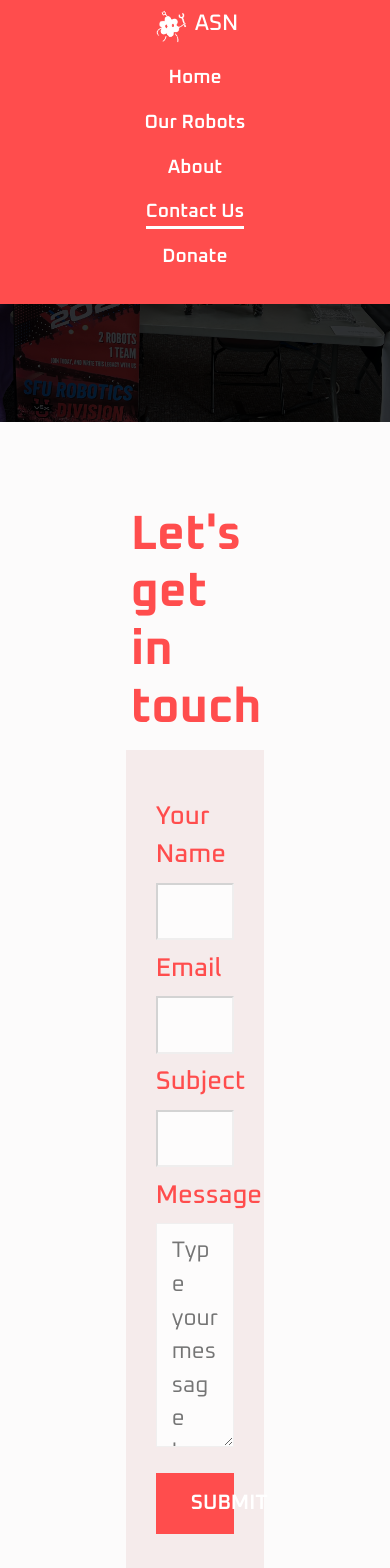
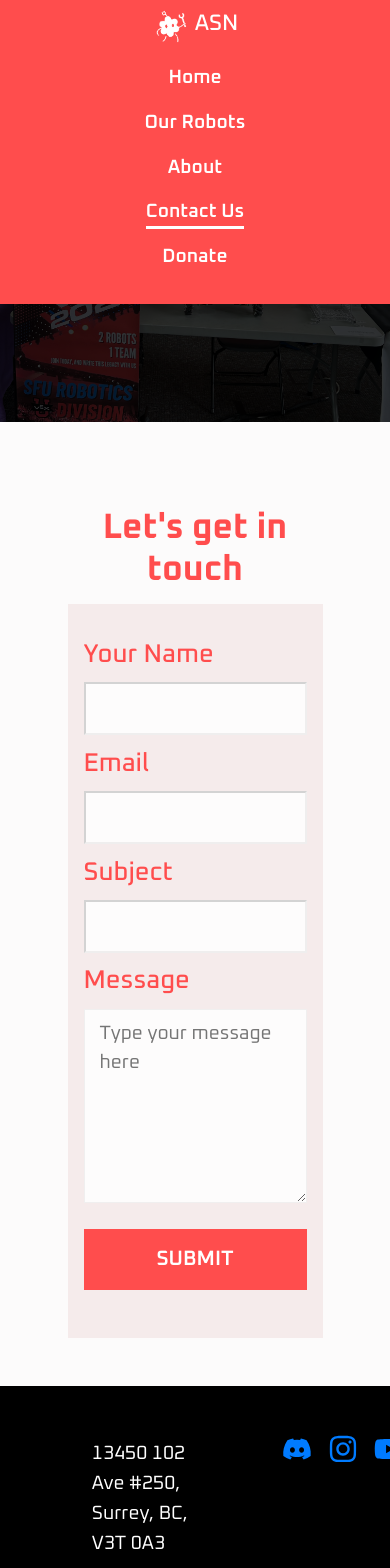
Before and after one commit to kelly2603/sfurcw, a React (Create React App) app: page /contact in a window 390 px wide. Shown: the top 1568 px of the page. Built offline with nearby package versions, Linux system fonts and the light colour scheme.

Commit message:
Update mobile compatibility for Contact and About page

```diff
--- a/src/components/About/OurBGStyles.css
+++ b/src/components/About/OurBGStyles.css
@@ -4,6 +4,7 @@
     grid-gap: 2rem;
     position: relative;
 }
+
 .OBG-container::before {
     content: "";
     position: absolute;
@@ -15,22 +16,48 @@
     transform: translateX(1.6rem);
     z-index: 1;
 }
+
 .OBG-container .img-container {
     display: flex;
     justify-content: center;
     align-items: center;
 }
+
 .OBG-container .img {
     width: 80%;
     max-width: 100%;
     height: auto;
 }
+
 .OBG-container .desc-container {
     display: flex;
     flex-direction: column;
     align-items: flex-start;
     justify-content: center;
 }
+
 .BG-container {
     padding-bottom: 4rem;
 }
+
+/* Mobile Responsive */
+@media (max-width: 768px) {
+    .OBG-container {
+        grid-template-columns: 1fr; /* stack into 1 column */
+        grid-gap: 2rem;
+    }
+
+    .OBG-container::before {
+        display: none; /* hide the vertical divider on mobile */
+    }
+
+    .OBG-container .img {
+        width: 100%; /* make image scale properly */
+        max-width: 90vw;
+    }
+
+    .OBG-container .desc-container {
+        align-items: center; /* center text on mobile */
+        text-align: center;
+    }
+}
--- a/src/components/Contact/ContactFormStyles.css
+++ b/src/components/Contact/ContactFormStyles.css
@@ -3,28 +3,33 @@
     margin: auto;
     align-items: center;
 }
+
 .contact-container h4 {
     font-size: 3rem;
 }
+
 .form-container {
     background-color: #f5ebeb;
     width: 100%;
     margin: auto;
 }
-label{
+
+label {
     color: #FF4D4D;
     font-size: 1.6rem;
     font-weight: 500;
 }
-form{
-    display:flex;
+
+form {
+    display: flex;
     flex-direction: column;
     padding: 3rem 1rem;
     margin: auto;
     max-width: 80%;
+}
 
-}
-form input, form textarea{
+form input,
+form textarea {
     margin-bottom: 0.6rem;
     padding: 10px 15px;
     font-size: 1.4rem;
@@ -32,6 +37,29 @@ form input, form textarea{
     border-color: rgba(212, 212, 212, 0.325);
     color: #3b3a3a;
 }
+
 .footer p {
     color: #fff;
 }
+
+/* 📱 Mobile Responsive Fix */
+@media (max-width: 768px) {
+    .contact-container {
+        width: 90%; /* stretch closer to screen width */
+    }
+
+    .contact-container h4 {
+        font-size: 2.2rem; /* shrink heading */
+        text-align: center;
+    }
+
+    form {
+        max-width: 100%; /* allow form to expand */
+        padding: 2rem 1rem;
+    }
+
+    form input,
+    form textarea {
+        font-size: 1.2rem; /* slightly smaller fields */
+    }
+}
--- a/src/components/Home/TeamIntroStyles.css
+++ b/src/components/Home/TeamIntroStyles.css
@@ -129,8 +129,8 @@
   }
 
   .skills-container img {
-    height: 300px; /* smaller images */
-    width: 400px;
+    height: 363px; /* smaller images */
+    width: 500px;
   }
 
 }
@@ -140,7 +140,7 @@
     }
 
     .skills-container img {
-        height: 150px;
-        width: 200px;
+        height: 218px;
+        width: 300px;
     }
 }
```
